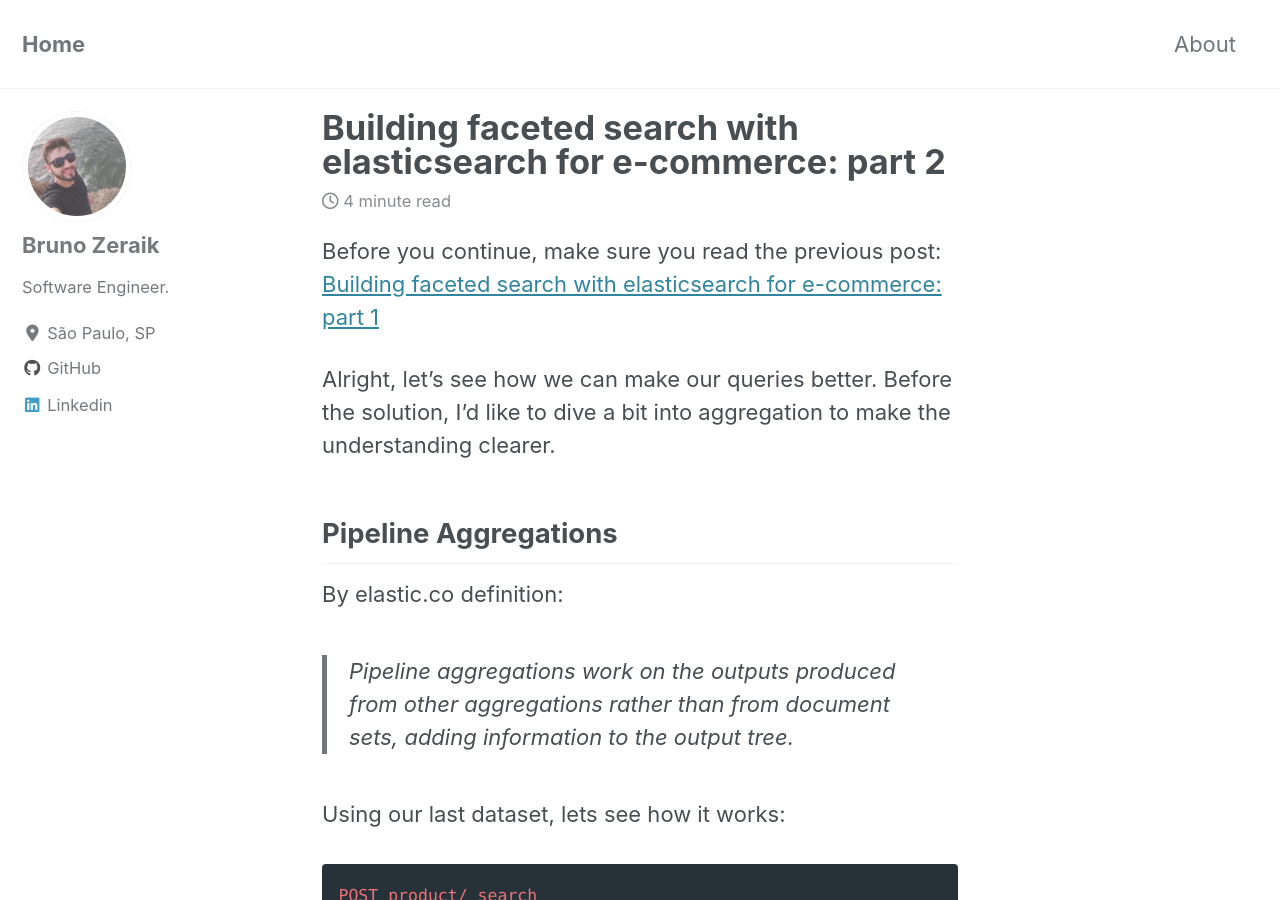
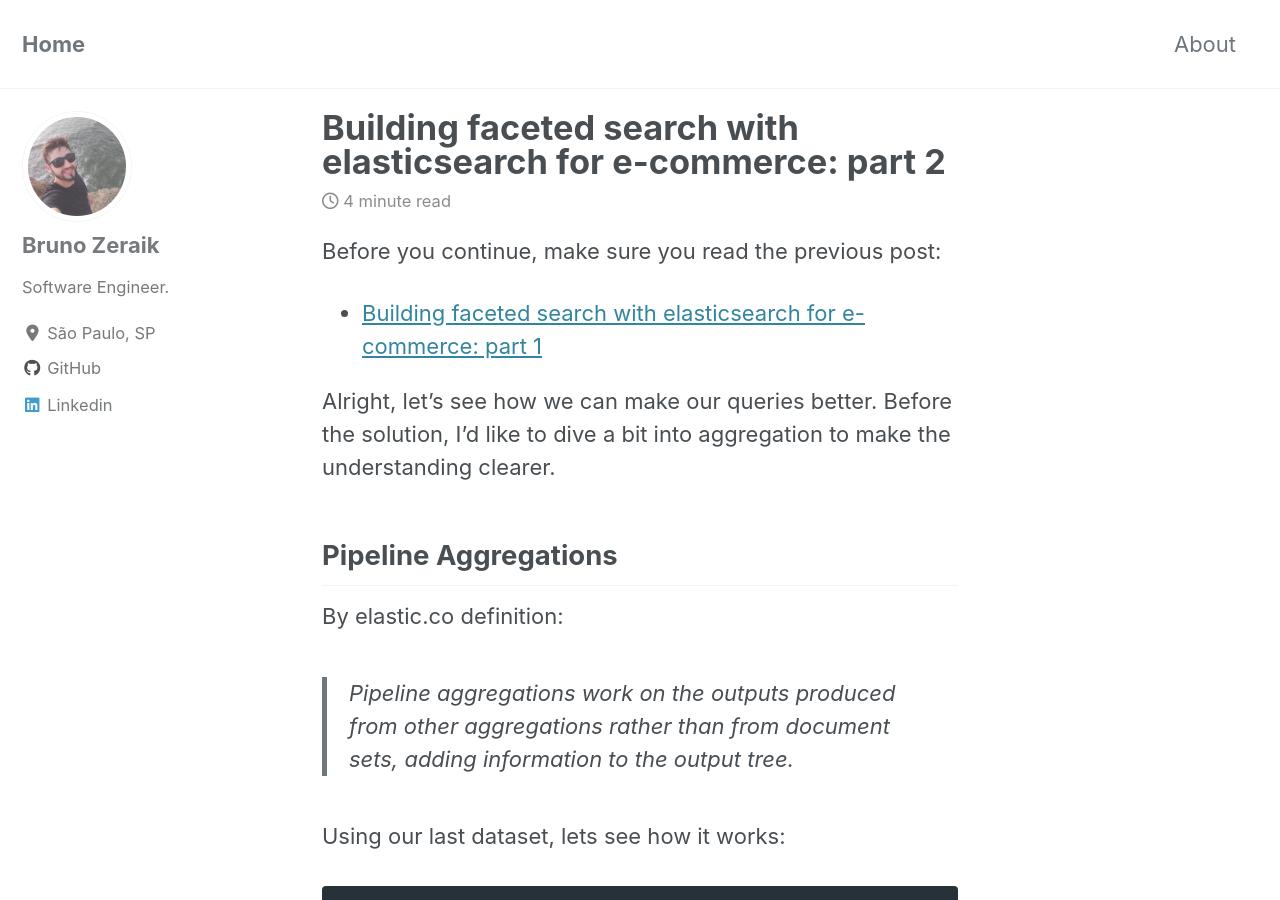
Before and after one commit to brunozrk/brunozrk.github.io, a Jekyll site: the page built from _posts/2019-08-05-building-faceted-search-with-elasticsearch-for-e-commerce-part-2.md, in a window 1280 px wide and 900 px high. Built offline with Jekyll 4.4.1, drawn with Linux system fonts in a browser that asks for light colours; cached includes are drawn as plain includes; nearby versions of some CDN libraries; comment, search, counter and statistics services are not loaded.

Commit message:
small fix

```diff
--- a/_posts/2019-08-05-building-faceted-search-with-elasticsearch-for-e-commerce-part-2.md
+++ b/_posts/2019-08-05-building-faceted-search-with-elasticsearch-for-e-commerce-part-2.md
@@ -6,7 +6,8 @@ excerpt: It's time to improve our aggregations to avoid repetition and rework.
 comments: true
 ---
 
-Before you continue, make sure you read the previous post: [Building faceted search with elasticsearch for e-commerce: part 1]({{site.url}}{{site.baseurl}}/building-faceted-search-with-elasticsearch-for-e-commerce-part-1)
+Before you continue, make sure you read the previous post:
+- [Building faceted search with elasticsearch for e-commerce: part 1]({{site.url}}{{site.baseurl}}/building-faceted-search-with-elasticsearch-for-e-commerce-part-1)
 
 Alright, let's see how we can make our queries better. Before the solution, I'd like to dive a bit into aggregation to make the understanding clearer.
 
```
